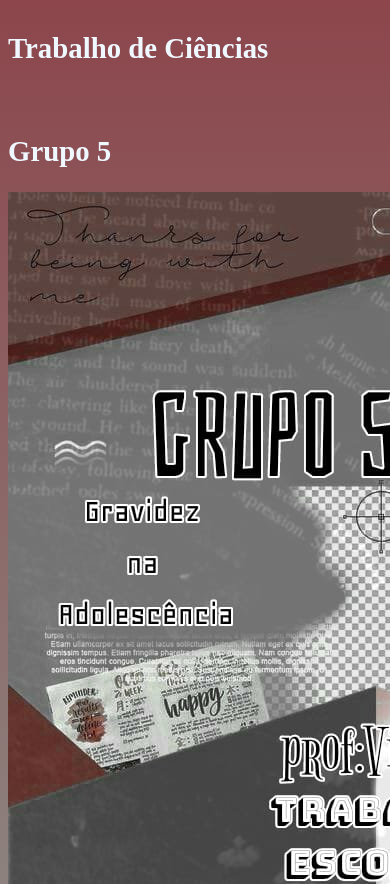
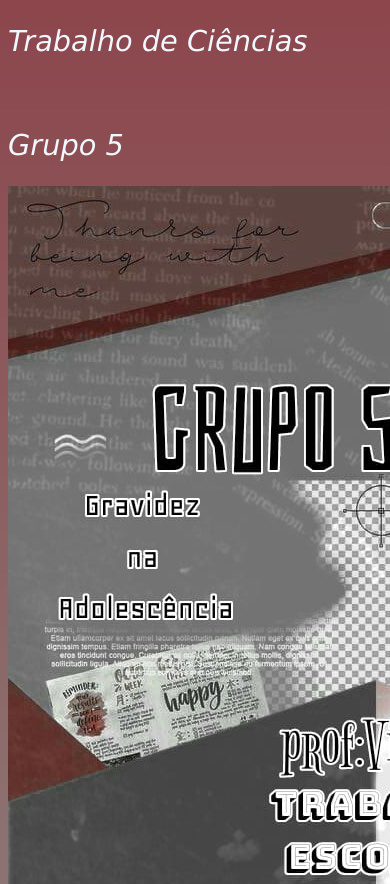
Before and after one commit to AlexandreSantAnaLangunno/Trabalho-Escolar-de-Ciencias, a plain HTML site: page index.html in a window 390 px wide. Shown: the top 884 px of the page. Drawn offline with Linux system fonts and the light colour scheme.

Commit message:
Update style.css
Add Responsividade

```diff
--- a/style.css
+++ b/style.css
@@ -1,24 +1,47 @@
 body{
+
     background: linear-gradient(#8C464C, #8C817D, #A69C98, #734E46);
-    align-items: flex-start;
-    display: flex;
-    justify-content: flex-start;
+
 
 }
 .Textus{
 
 
     color: aliceblue;
-    position: relative;
+
     font-size: larger;
+
     font-style: normal;
 
 
 }
 
+h1{
+
+  font-weight: 400;
+
+  font-family: Verdana, Geneva, Tahoma, sans-serif;
+
+  font-style: italic;
+
+
+}
+
+
+.Pesquisa{
+
+    font-family: Verdana, Geneva, Tahoma, sans-serif;
+
+
+
+}
+
+
 .Imagem{
 
-    height: auto;
-    width: auto;
+    height: 100%;
+
+    width: 100%;
+
 
 }
```
